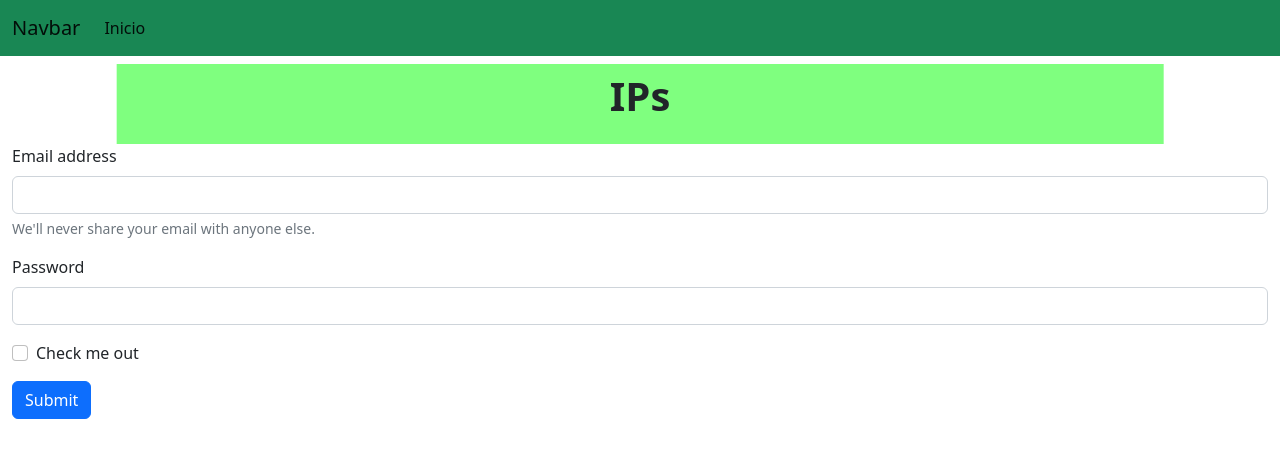
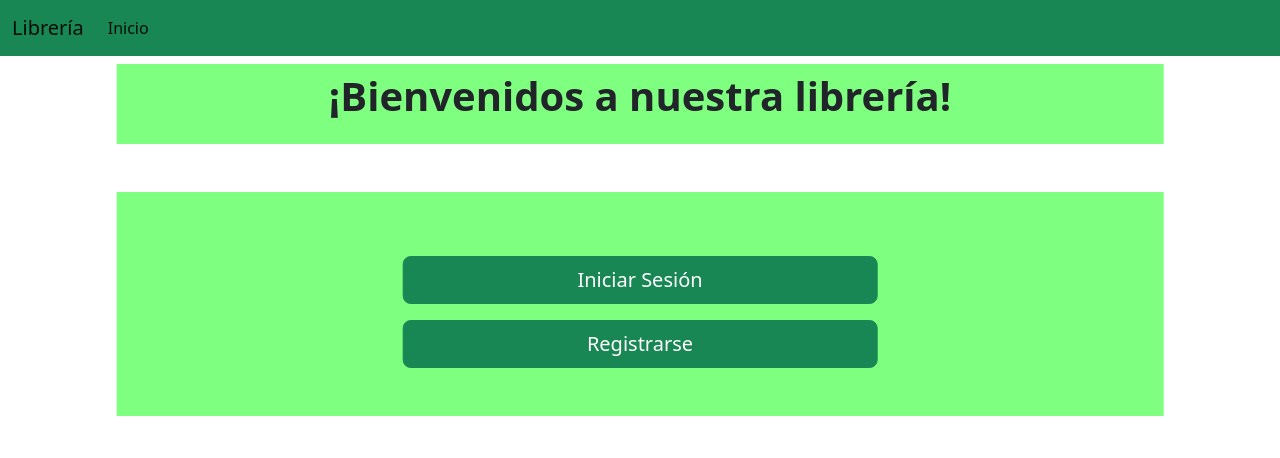
Before and after one commit to Ser-Cris/Libreria, a Flask app: page / in a window 1280 px wide. Shown: the top 458 px of the page. Run offline with Flask 3, Linux system fonts and the light colour scheme; data that the repository does not hold is empty.

Commit message:
Arremangala arrenpujala si

```diff
--- a/templates/index.html
+++ b/templates/index.html
@@ -10,7 +10,7 @@
 <header>
     <nav class="navbar navbar-expand-lg bg-success" style="background-color:  rgb(127, 255, 127);">
         <div class="container-fluid">
-          <a class="navbar-brand" href="../index.html">Navbar</a>
+          <a class="navbar-brand" href="../index.html">Librería</a>
           <button class="navbar-toggler" type="button" data-bs-toggle="collapse" data-bs-target="#navbarNavDropdown" aria-controls="navbarNavDropdown" aria-expanded="false" aria-label="Toggle navigation">
             <span class="navbar-toggler-icon"></span>
           </button>
@@ -29,24 +29,17 @@
 <body>
   <div class="container-fluid " >
     <div class="col-12 col-sm-12 col-md-10 col-lg-10 col-xl-10 position-relative top-0 start-50 translate-middle-x p-2 mt-2" style="background-color: rgb(127, 255, 127);">
-        <p class="display-6 text-center fw-bold">IPs</p>
+        <p class="display-6 text-center fw-bold">¡Bienvenidos a nuestra librería!</p>
     </div>
-   <form>
-  <div class="mb-3">
-    <label for="exampleInputEmail1" class="form-label">Email address</label>
-    <input type="email" class="form-control" id="exampleInputEmail1" aria-describedby="emailHelp">
-    <div id="emailHelp" class="form-text">We'll never share your email with anyone else.</div>
+    <div class="col-5 col-sm-12 col-md-10 col-lg-18 col-xl-10 position-relative top-0 start-50 translate-middle-x p-5 mt-5" style="background-color: rgb(127, 255, 127);">
+      <div class="d-flex justify-content-center col-12">
+        <button type="button" class="btn btn-success btn-lg col-6 mt-3">Iniciar Sesión</button>
+      </div>
+       <div class="d-flex justify-content-center col-12">
+        <button type="button" class="btn btn-success btn-lg col-6 mt-3">Registrarse</button>
+      </div>
+    </div>
   </div>
-  <div class="mb-3">
-    <label for="exampleInputPassword1" class="form-label">Password</label>
-    <input type="password" class="form-control" id="exampleInputPassword1">
-  </div>
-  <div class="mb-3 form-check">
-    <input type="checkbox" class="form-check-input" id="exampleCheck1">
-    <label class="form-check-label" for="exampleCheck1">Check me out</label>
-  </div>
-  <button type="submit" class="btn btn-primary">Submit</button>
-</form>
 
 </body>
 <script src="https://cdn.jsdelivr.net/npm/bootstrap@5.2.3/dist/js/bootstrap.bundle.min.js" integrity="sha384-kenU1KFdBIe4zVF0s0G1M5b4hcpxyD9F7jL+jjXkk+Q2h455rYXK/7HAuoJl+0I4" crossorigin="anonymous"></script>
```
